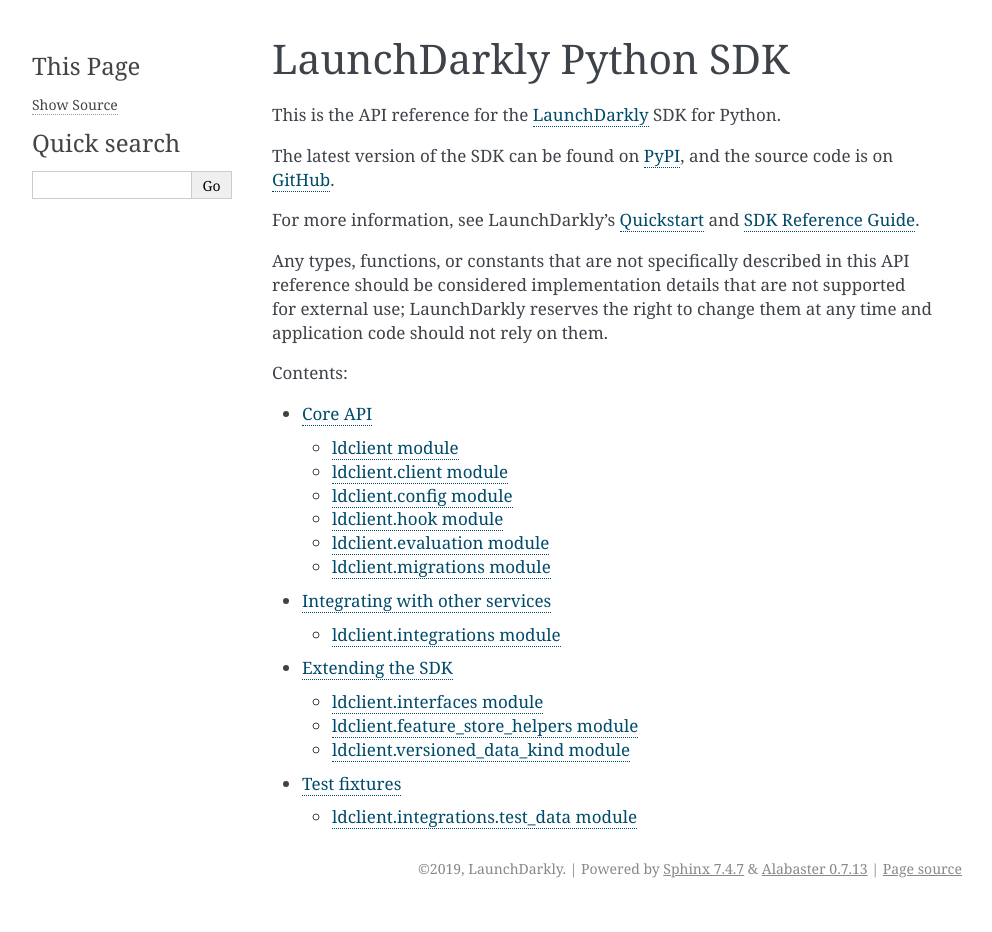
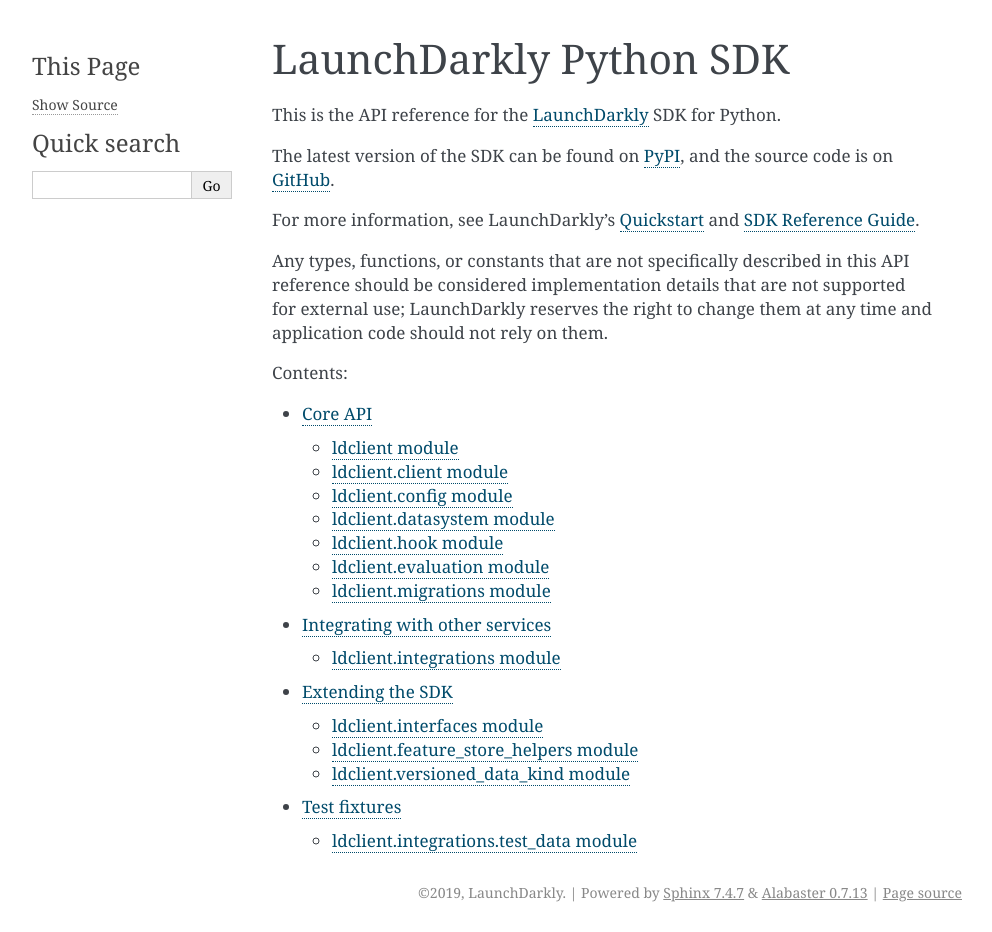
Before and after one commit to launchdarkly/python-server-sdk, a Sphinx documentation site: the page built from docs/index.rst, in a window 1280 px wide. Shown: the whole page, without its empty margins (148-1140 px from the left). Built offline with Sphinx 7.4.7, drawn with Linux system fonts in a browser that asks for light colours; the version number is read from the project's files by our own code; before the commit the page ends 908 px from its top, so only the background shows below that.

Commit message:
fix: Include ldclient.datasystem in docs

```diff
--- a/docs/api-main.rst
+++ b/docs/api-main.rst
@@ -20,6 +20,13 @@
     :members:
     :special-members: __init__
 
+ldclient.datasystem module
+--------------------------
+
+.. automodule:: ldclient.datasystem
+    :members:
+    :special-members: __init__
+
 ldclient.hook module
 --------------------------
 
```
